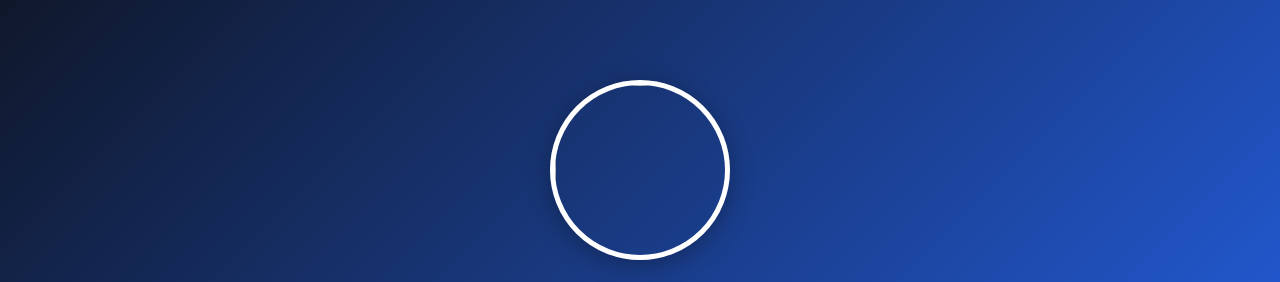
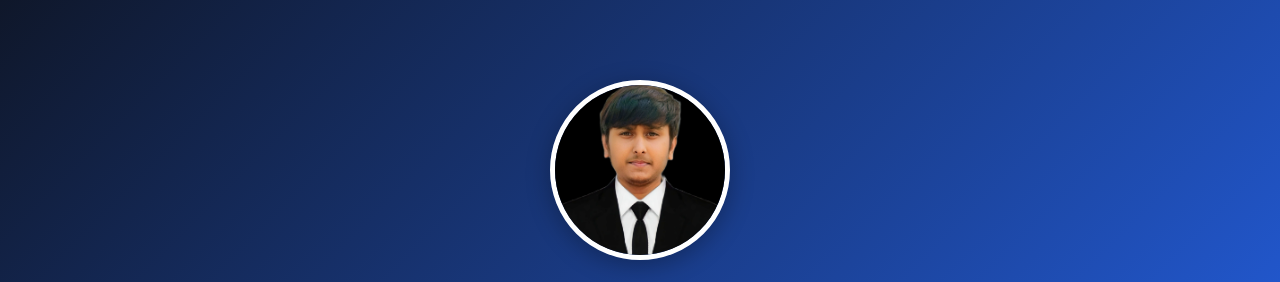
Before and after one commit to Luciferhai/Portfolio, a plain HTML site: page index.html in a window 1280 px wide. Shown: the top 282 px of the page. Drawn offline with Linux system fonts and the light colour scheme.

Commit message:
Update index.html

```diff
--- a/index.html
+++ b/index.html
@@ -22,7 +22,7 @@
 
 <div class="container">
 
-<img src="images/profile.jpg" class="profile">
+<img src="profile.jpg" class="profile">
 
 <h1>Mohammad Imran</h1>
 
```
